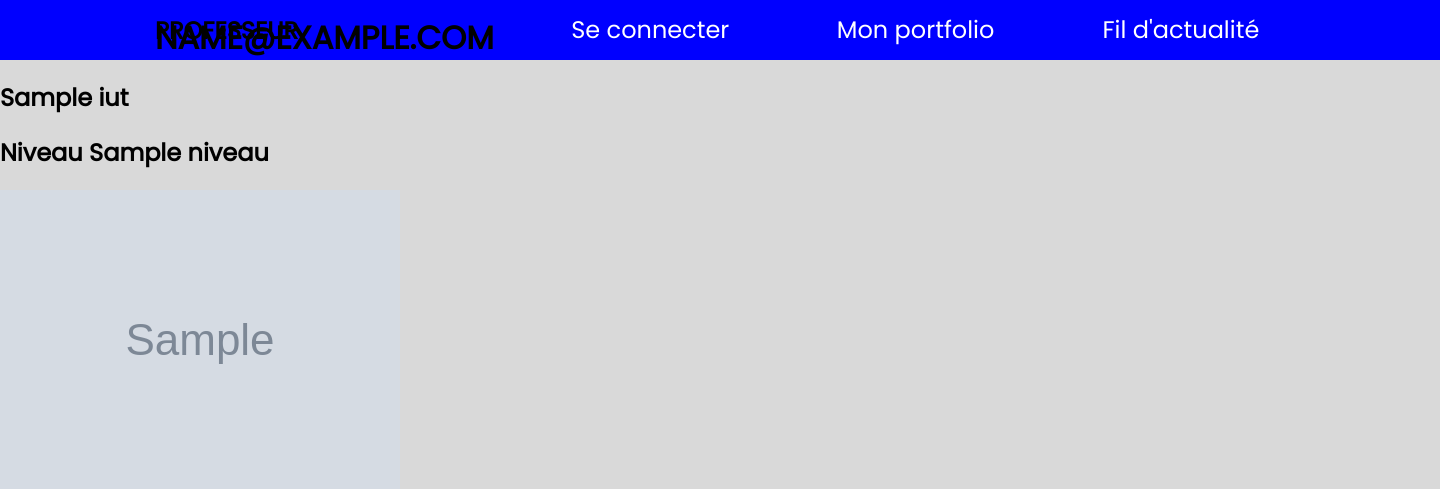
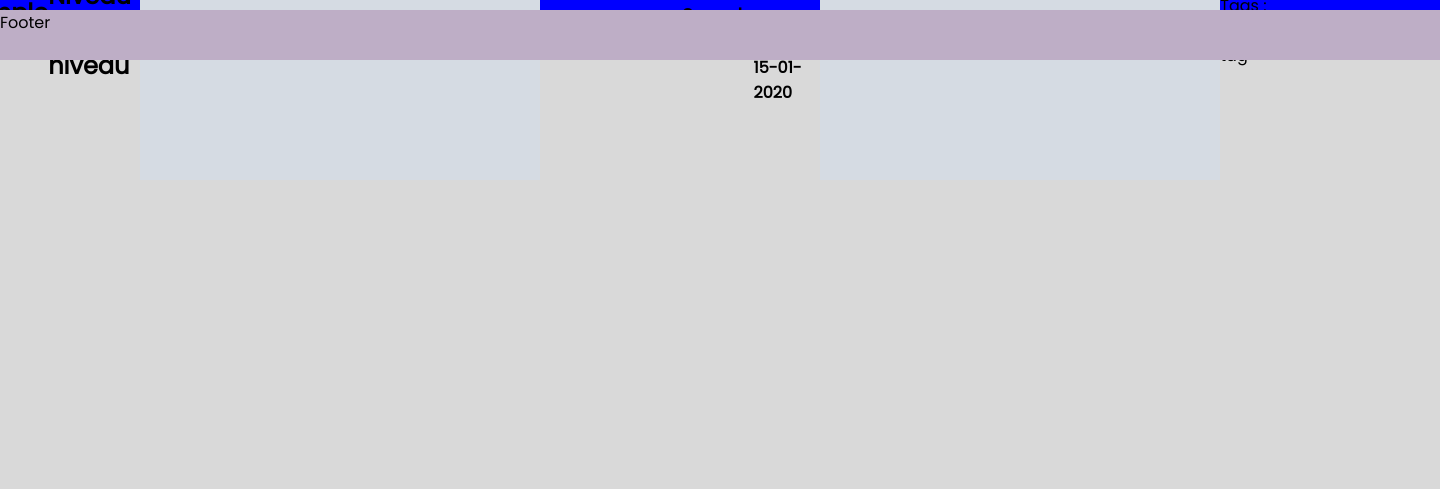
Before and after one commit to AlexandreBasei/symfolio, a Symfony app: template templates/user/profil.html.twig in a window 1440 px wide; the page is wider, and only the part inside the window is pictured. Shown: the top 489 px of that part. After the commit the page ends 98 px from the top of that part, so only its background shows below. Run offline with Twig, Linux system fonts and the light colour scheme; the template is opened without the code that fills it: most values are stand-ins (such as "Sample title", 1, 10 or a date in 2020); grey boxes marked "Sample" are stand-in pictures; some libraries are stand-ins or nearby versions.

Commit message:
ENCORE CSS

```diff
--- a/templates/user/profil.html.twig
+++ b/templates/user/profil.html.twig
@@ -20,9 +20,11 @@
                 state="hover-2"
                 style="width:30px;height:30px">
             </lord-icon></a>
+    {% if monProfil %}
+    {% for user in users %}
 
             <div>
-                <h1>professeur</h1>
+                <h1>{{user.email}}</h1>
             </div>
 
             <ul id="menu_deroulant">
@@ -55,8 +57,7 @@
     </header>
 
 
-    {% if monProfil %}
-    {% for user in users %}
+
     <main>
         <section>
             <article>
```
